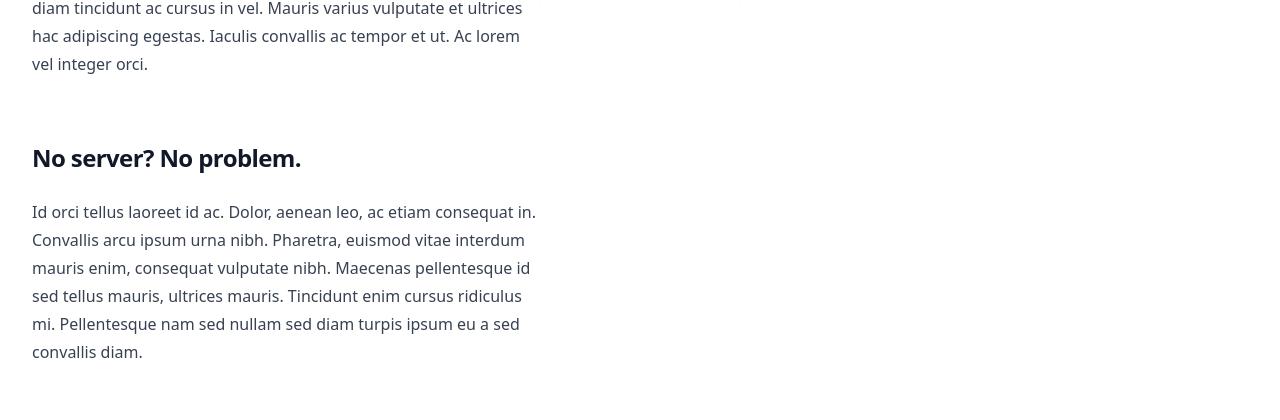
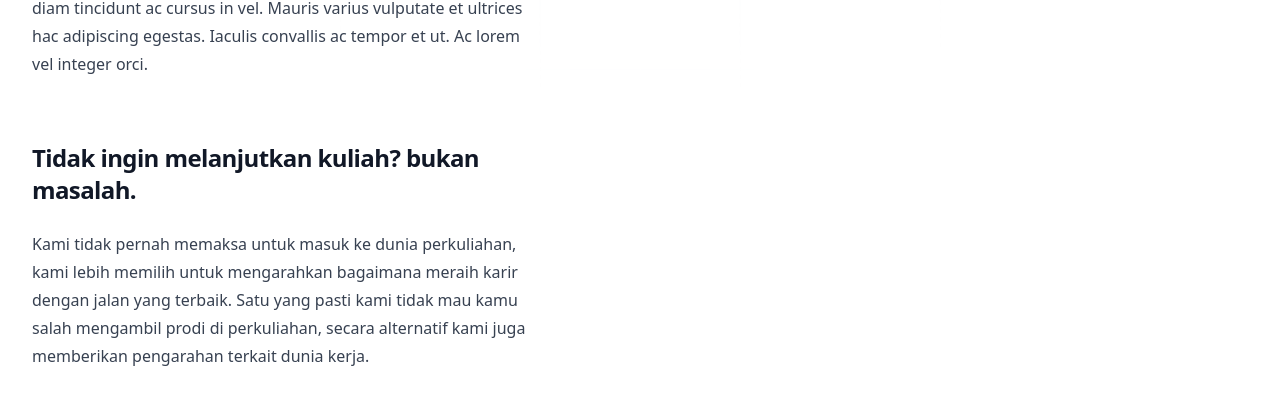
Before and after one commit to Libels/campus-fair-2024, a Next.js app: page /about in a window 1280 px wide. Shown: the part 1510-1930 px from the top of the page. Built offline with nearby package versions, Linux system fonts and the light colour scheme.

Commit message:
update featured section

```diff
--- a/src/components/about/FeaturedSection.tsx
+++ b/src/components/about/FeaturedSection.tsx
@@ -83,12 +83,9 @@ export default function FeaturedSection() {
 								fermentum dignissim. Lacus diam tincidunt ac cursus in vel. Mauris varius vulputate et ultrices hac
 								adipiscing egestas. Iaculis convallis ac tempor et ut. Ac lorem vel integer orci.
 							</p>
-							<h2 className="mt-16 text-2xl font-bold tracking-tight text-gray-900">No server? No problem.</h2>
+							<h2 className="mt-16 text-2xl font-bold tracking-tight text-gray-900">Tidak ingin melanjutkan kuliah? bukan masalah.</h2>
 							<p className="mt-6">
-								Id orci tellus laoreet id ac. Dolor, aenean leo, ac etiam consequat in. Convallis arcu ipsum urna nibh.
-								Pharetra, euismod vitae interdum mauris enim, consequat vulputate nibh. Maecenas pellentesque id sed
-								tellus mauris, ultrices mauris. Tincidunt enim cursus ridiculus mi. Pellentesque nam sed nullam sed diam
-								turpis ipsum eu a sed convallis diam.
+								Kami tidak pernah memaksa untuk masuk ke dunia perkuliahan, kami lebih memilih untuk mengarahkan bagaimana meraih karir dengan jalan yang terbaik. Satu yang pasti kami tidak mau kamu salah mengambil prodi di perkuliahan, secara alternatif kami juga memberikan pengarahan terkait dunia kerja.
 							</p>
 						</div>
 					</div>
```
